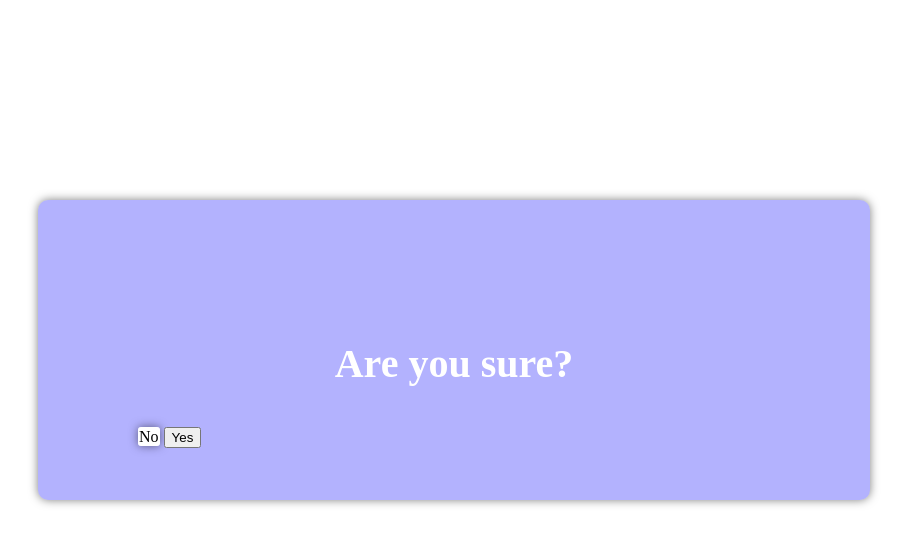
After one commit to Shanjid188/UniConnect, a Django app: page /user_Delete/ in a window 1280 px wide. The commit adds this page. Shown: the top 545 px of the page, without its empty margins (186-1093 px from the left). Run offline with Django 5.2, Linux system fonts and the light colour scheme; a user stored in the database is signed in; data comes from the database, SQL or seed files in the repository; both versions use the stored data as it was after the commit.

Commit message:
delete user is done

```diff
--- a/homepage/views.py
+++ b/homepage/views.py
@@ -56,11 +56,13 @@ def logOutUser(request):
     return redirect('/')
 
 
-def updateProfile(request):
+def delete_User(request):
+    delUser = User.objects.get(username = request.user.username)
 
-
-    return render(request, template_name='Update profile.html')
-
+    if request.method == 'POST':
+        delUser.delete()
+        return redirect('home')
+    return render(request, 'deleteUser.html')
 
 
 def profileUpdate(request):
@@ -143,7 +145,7 @@ def AccStatus(request):
 
 
 def activityLog(request):
-    return render(request, template_name='activity log.html')
+    return render(request, template_name='activityLog.html')
 
 
 def moderation(request):
--- a/system/urls.py
+++ b/system/urls.py
@@ -46,5 +46,7 @@ urlpatterns = [
     path('searchPeople/', a_views.searchPeople, name='searchPeople'),
     path('someonesProfile/', a_views.someonesProfile, name='someonesProfile'),
 
+    path('user_Delete/', a_views.delete_User, name='user_Delete'),
+
 ]
 urlpatterns += static(settings.MEDIA_URL, document_root=settings.MEDIA_ROOT)
--- /dev/null
+++ b/template/deleteUser.html
@@ -0,0 +1,52 @@
+<!DOCTYPE html>
+<html lang="en">
+<head>
+    <meta charset="UTF-8">
+    <title>DeleteUser</title>
+    <style>
+        .deleteUser-container {
+            width: 50%;
+            height: 100px;
+            margin: 200px auto;
+            background: rgba(5, 0, 250, 0.3); /* Transparent glossy glassy blue color */
+            border-radius: 10px;
+            padding: 100px;
+            box-shadow: 0 0 10px rgba(0, 0, 0, 0.5);
+        }
+
+        .question-container{
+            color:white;
+            text-align: center;
+            margin-top: 0px;
+            margin-bottom: 0px;
+            font-size: 40px;
+            font-weight: bold;
+        }
+
+        a {
+            font-size: 16px;
+            color: black;
+            text-decoration: none;
+            background: white;
+            margin: 100px auto;
+            padding: 1px;
+            border-radius: 3px;
+            box-shadow: 0 0 10px rgba(0, 0, 0, 0.5);
+        }
+    </style>
+</head>
+<body>
+    <div class="deleteUser-container">
+    <form method = 'POST'>
+        {% csrf_token %}
+        <div class="question-container"><p>Are you sure?</p> </div>
+
+
+        <a href="{% url 'profile' %}" class="btn btn-warning">No</a>
+
+        <input type="submit" name="Yes" value="Yes">
+
+    </form>
+    </div>
+</body>
+</html>
--- a/template/profile.html
+++ b/template/profile.html
@@ -15,12 +15,12 @@
         {% if request.user.profile.user_profile_cover %}
           <img class="cover-pic" src="{{request.user.profile.user_profile_cover.url}}"  alt="Cover Picture">
         {% else %}
-          <img class="cover-pic" src=""  alt="Cover Picture">
+          <img class="cover-pic" src="{%  static 'image/upload/Default_cover.png' %}"  alt="Cover Picture">
         {% endif %}
         {% if request.user.profile.user_profile_pic %}
           <img class="profile-pic" src="{{request.user.profile.user_profile_pic.url}}" alt="Profile Picture">
         {% else %}
-          <img class="cover-pic" src=""  alt="Cover Picture">
+          <img class="profile-pic" src="{%  static 'image/upload/Default_pic.png' %}"  alt="Profile Picture">
         {% endif %}
     </div>
     <div class="profile-user-info">
--- a/template/settings.html
+++ b/template/settings.html
@@ -76,9 +76,9 @@
                 <div class="option-label">Saved Projects</div>
             </div>
             <div class="option">
-                <a href="../activityLog/">
-                <span class="option-icon">📝</span>
-                <div class="option-label">Activity Log</div>
+                <a href="../user_Delete/">
+                <span class="option-icon">🚮</span>
+                <div class="option-label">Delete User</div>
                 </a>
             </div>
             <div class="option">
```
Also changed, not shown: template/activity log .html (deleted, +0 -63 lines), template/activityLog .html (added, +63 -0 lines), db.sqlite3, static/image/upload/20240219_123958.jpg (added), static/image/upload/IMG-20240220-WA0015.jpg (added), static/image/upload/PXL_20240121_051102324.PORTRAIT.ORIGINAL.jpg (added), 2 other files.
